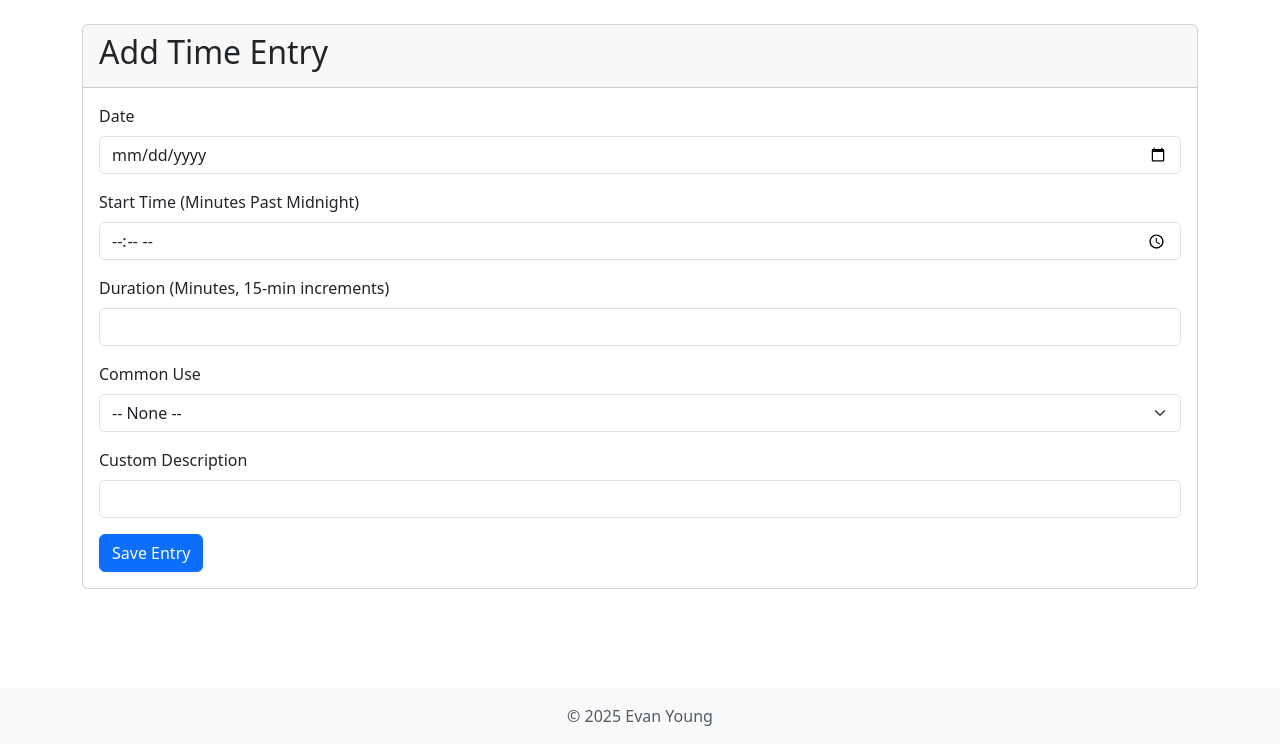
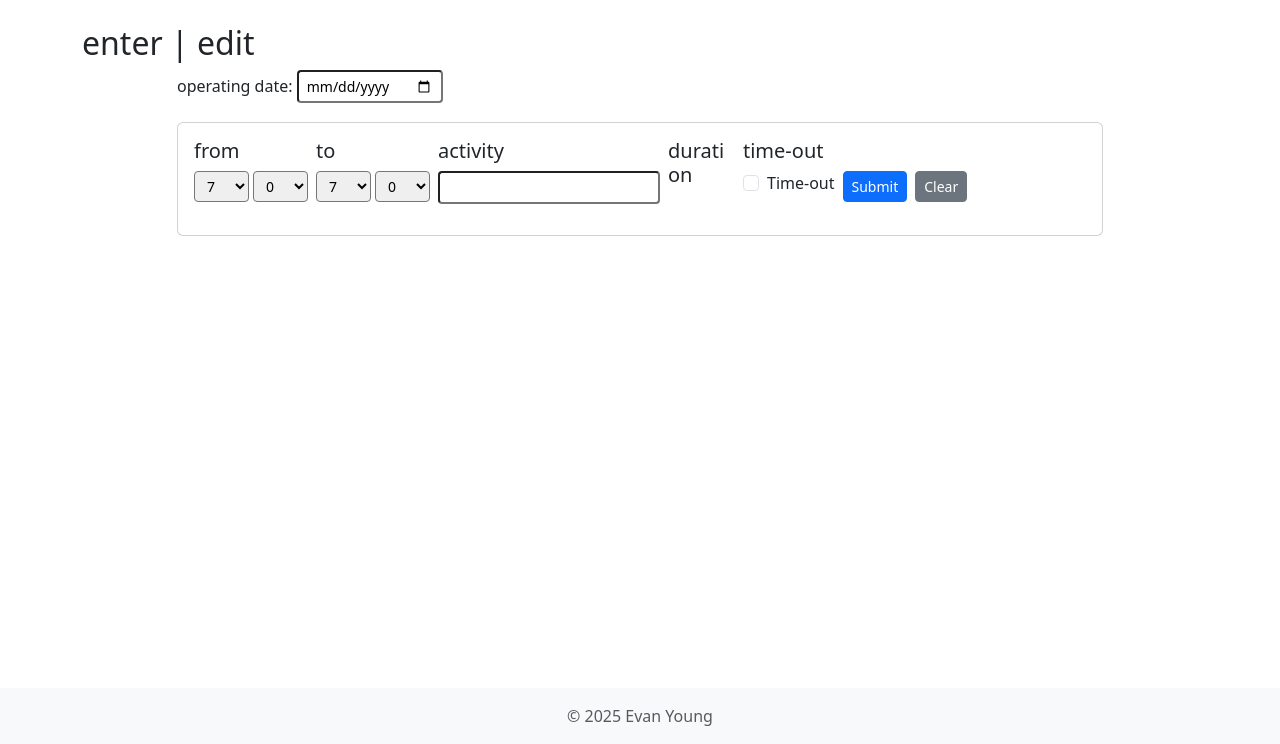
Before and after one commit to cantis/TimeTracker, a Flask app: page /add in a window 1280 px wide. Shown: the part 56-800 px from the top of the page. Run offline with Flask 3, Linux system fonts and the light colour scheme.

Commit message:
Add time entry defaults and enhance form with duration calculation

```diff
--- a/app/app.py
+++ b/app/app.py
@@ -16,6 +16,10 @@ def create_app() -> Flask:
     app.config['SQLALCHEMY_DATABASE_URI'] = os.getenv('SQLALCHEMY_DATABASE_URI')
     app.config['SECRET_KEY'] = os.getenv('SECRET_KEY')
 
+    # Load start and end times
+    app.config['DAY_START_TIME'] = int(os.getenv('DAY_START_TIME', '08:00').split(':')[0]) * 60 + int(os.getenv('DAY_START_TIME', '08:00').split(':')[1])
+    app.config['DAY_END_TIME'] = int(os.getenv('DAY_END_TIME', '17:00').split(':')[0]) * 60 + int(os.getenv('DAY_END_TIME', '17:00').split(':')[1])
+
     db.init_app(app)
     with app.app_context():
         db.create_all()
--- a/app/routes/home.py
+++ b/app/routes/home.py
@@ -1,6 +1,5 @@
-from datetime import datetime
-
-from flask import Blueprint, redirect, render_template, request, url_for
+from datetime import datetime, timedelta
+from flask import Blueprint, current_app, redirect, render_template, request, url_for
 from flask_wtf import FlaskForm
 from wtforms import IntegerField, SelectField, StringField, SubmitField
 from wtforms.validators import DataRequired, Optional
@@ -38,16 +37,32 @@ def add_entry() -> str:
         (use.id, use.description) for use in CommonTimeUse.query.order_by(CommonTimeUse.description).all()
     ]
 
-    if form.validate_on_submit():
-        entry = TimeEntry(
-            date=datetime.strptime(form.date.data, '%Y-%m-%d'),
-            start_time=form.start_time.data,
-            duration=form.duration.data,
-            description=form.description.data,
-            common_use_id=form.common_use.data if form.common_use.data != 0 else None,
-        )
-        db.session.add(entry)
-        db.session.commit()
-        return redirect(url_for('home.index'))
+    # Default the date entry box to today's date
+    if request.method == 'GET':
+        form.date.data = datetime.now().strftime('%Y-%m-%d')
+
+        # Default the start time to be the end of the most recent entry for today
+        today = datetime.now().strftime('%Y-%m-%d')
+        latest_entry = TimeEntry.query.filter(TimeEntry.date.cast(db.Date) == today).order_by(TimeEntry.start_time.desc()).first()
+        if latest_entry:
+            form.start_time.data = latest_entry.start_time + latest_entry.duration
+        else:
+            form.start_time.data = current_app.config['DAY_START_TIME']
+
+    try:
+        if form.validate_on_submit():
+            entry = TimeEntry(
+                date=datetime.strptime(form.date.data, '%Y-%m-%d'),
+                start_time=form.start_time.data,
+                duration=form.duration.data,
+                description=form.description.data,
+                common_use_id=form.common_use.data if form.common_use.data != 0 else None,
+            )
+            db.session.add(entry)
+            db.session.commit()
+            return redirect(url_for('home.index'))
+    except Exception as e:
+        db.session.rollback()
+        return render_template('home/add_entry.html', form=form, error=str(e))
 
     return render_template('home/add_entry.html', form=form)
--- a/app/templates/home/add_entry.html
+++ b/app/templates/home/add_entry.html
@@ -1,37 +1,126 @@
 {% extends "base.html" %}
 
-{% block title %}Add Time Entry{% endblock %}
+{% block content %}
 
-{% block content %}
-<div class="card">
-    <div class="card-header">
-        <h2>Add Time Entry</h2>
+<h2>enter | edit</h2>
+<form method="POST" class="row justify-content-center">
+    {{ form.hidden_tag() }}
+    <div class="col-md-10">
+        <!-- operating date -->
+        <div class="mb-3">
+            <label for="operating_date" class="form-label">operating date:</label>
+            <input class="form-control-sm" type="date" id="operating_date" name="operating_date"
+                value="{{ operating_date }}">
+        </div>
+        <!-- Card with one row for time and description -->
+        <div class="card mb-2">
+            <div class="card-body">
+                <!-- Row with no extra wide spacing -->
+                <div class="row justify-content-start align-items-start g-2">
+                    <!-- From Time -->
+                    <div class="col-auto">
+                        <h5>from</h5>
+                        <div class="d-flex">
+                            <div>
+                                <select class="form-control-sm" id="from_hour" name="from_hour">
+                                    {% for hour in [7, 8, 9, 10, 11, 12, 1, 2, 3, 4, 5, 6] %}
+                                    <option value="{{ hour }}">{{ hour }}</option>
+                                    {% endfor %}
+                                </select>
+                            </div>
+                            <div class="ms-1">
+                                <select class="form-control-sm" id="from_minute" name="from_minute">
+                                    {% for minute in [0, 15, 30, 45] %}
+                                    <option value="{{ minute }}">{{ minute }}</option>
+                                    {% endfor %}
+                                </select>
+                            </div>
+                        </div>
+                    </div>
+                    <!-- To Time -->
+                    <div class="col-auto">
+                        <h5>to</h5>
+                        <div class="d-flex">
+                            <div>
+                                <select class="form-control-sm" id="to_hour" name="to_hour">
+                                    {% for hour in [7, 8, 9, 10, 11, 12, 1, 2, 3, 4, 5, 6] %}
+                                    <option value="{{ hour }}">{{ hour }}</option>
+                                    {% endfor %}
+                                </select>
+                            </div>
+                            <div class="ms-1">
+                                <select class="form-control-sm" id="to_minute" name="to_minute">
+                                    {% for minute in [0, 15, 30, 45] %}
+                                    <option value="{{ minute }}">{{ minute }}</option>
+                                    {% endfor %}
+                                </select>
+                            </div>
+                        </div>
+                    </div>
+                    <!-- Activity Field -->
+                    <div class="col-auto">
+                        <h5>activity</h5>
+                        <input class="form-control-sm" list="activity-options" id="activity" name="activity">
+                        <datalist id="activity-options">
+                            {% for option in activity_options %}
+                            <option value="{{ option }}">{{ option }}</option>
+                            {% endfor %}
+                        </datalist>
+                    </div>
+                    <!-- Duration Field -->
+                    <div class="col-sm-1">
+                        <h5>duration</h5>
+                        <span class="form-control-sm" id="duration" name="duration"></span>
+                    </div>
+                    <!-- Time-out Checkbox -->
+                    <div class="col-auto">
+                        <h5>time-out</h5>
+                        <div class="form-check">
+                            <input class="form-check-input" type="checkbox" id="time_out" name="time_out" {% if time_out
+                                %}checked{% endif %}>
+                            <label class="form-check-label" for="time_out">Time-out</label>
+                        </div>
+                    </div>
+                    <!-- Submit Button -->
+                    <div class="col-auto">
+                        <h5>&nbsp;</h5>
+                        <button type="submit" class="btn btn-primary btn-sm">Submit</button>
+                    </div>
+                    <!-- Clear Button -->
+                    <div class="col-auto">
+                        <h5>&nbsp;</h5>
+                        <button type="reset" class="btn btn-secondary btn-sm">Clear</button>
+                    </div>
+
+                    <script>
+                        function calculateDuration() {
+                            const fromHour = parseInt(document.getElementById('from_hour').value);
+                            const fromMinute = parseInt(document.getElementById('from_minute').value);
+                            const toHour = parseInt(document.getElementById('to_hour').value);
+                            const toMinute = parseInt(document.getElementById('to_minute').value);
+
+                            let fromTotalMinutes = (fromHour % 12) * 60 + fromMinute;
+                            let toTotalMinutes = (toHour % 12) * 60 + toMinute;
+
+                            if (fromHour < 7) fromTotalMinutes += 12 * 60;
+                            if (toHour < 7) toTotalMinutes += 12 * 60;
+
+                            const durationMinutes = toTotalMinutes - fromTotalMinutes;
+                            const durationHours = Math.floor(durationMinutes / 60);
+                            const durationRemainingMinutes = durationMinutes % 60;
+
+                            document.getElementById('duration').value = `${durationHours}h ${durationRemainingMinutes}m`;
+                        }
+
+                        document.getElementById('from_hour').addEventListener('change', calculateDuration);
+                        document.getElementById('from_minute').addEventListener('change', calculateDuration);
+                        document.getElementById('to_hour').addEventListener('change', calculateDuration);
+                        document.getElementById('to_minute').addEventListener('change', calculateDuration);
+                    </script>
+                </div>
+            </div>
+        </div>
     </div>
-    <div class="card-body">
-        <form method="POST">
-            {{ form.hidden_tag() }}
-            <div class="mb-3">
-                {{ form.date.label(class="form-label") }}
-                {{ form.date(class="form-control", type="date") }}
-            </div>
-            <div class="mb-3">
-                {{ form.start_time.label(class="form-label") }}
-                {{ form.start_time(class="form-control", type="time") }}
-            </div>
-            <div class="mb-3">
-                {{ form.duration.label(class="form-label") }}
-                {{ form.duration(class="form-control") }}
-            </div>
-            <div class="mb-3">
-                {{ form.common_use.label(class="form-label") }}
-                {{ form.common_use(class="form-select") }}
-            </div>
-            <div class="mb-3">
-                {{ form.description.label(class="form-label") }}
-                {{ form.description(class="form-control") }}
-            </div>
-            {{ form.submit(class="btn btn-primary") }}
-        </form>
-    </div>
-</div>
+</form>
+
 {% endblock %}
```
